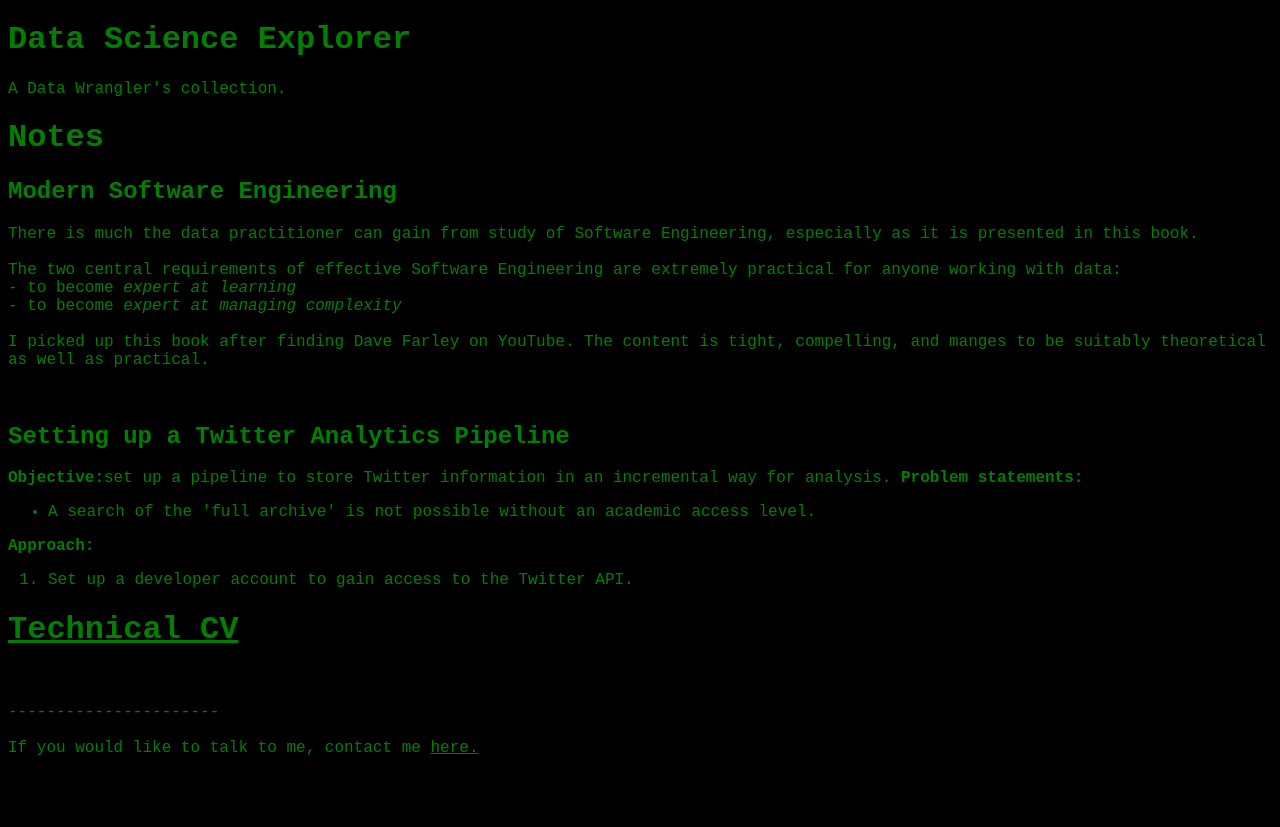
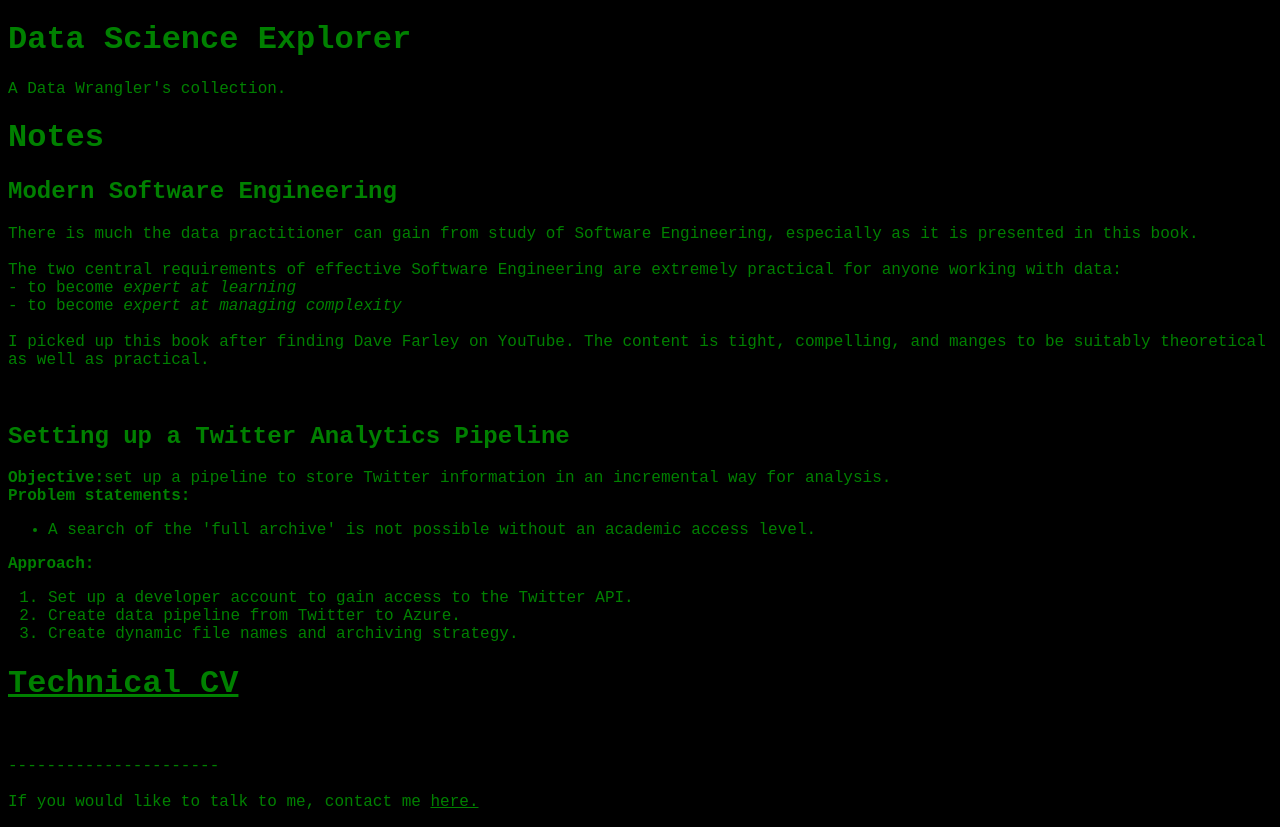
Before and after one commit to willbidstrup/datascienceexplorer, a plain HTML site: page index.html in a window 1280 px wide. Before the commit the page ends 800 px from the top, so only its background shows below. Drawn offline with Linux system fonts and the light colour scheme.

Commit message:
feat: small edits

```diff
--- a/index.html
+++ b/index.html
@@ -32,7 +32,7 @@
     <h2> Setting up a Twitter Analytics Pipeline </h2>
     <p>
 
-    <strong>Objective:</strong>set up a pipeline to store Twitter information in an incremental way for analysis.
+    <strong>Objective:</strong>set up a pipeline to store Twitter information in an incremental way for analysis. <br>
     <strong>Problem statements:</strong>
       <ul>
         <li>A search of the 'full archive' is not possible without an academic access level. </li>
@@ -40,6 +40,8 @@
     <strong>Approach:</strong>
     <ol>
       <li>Set up a developer account to gain access to the Twitter API. </li>
+      <li>Create data pipeline from Twitter to Azure. </li>
+      <li>Create dynamic file names and archiving strategy. </li>
     </ol>
   </p>
 
```
